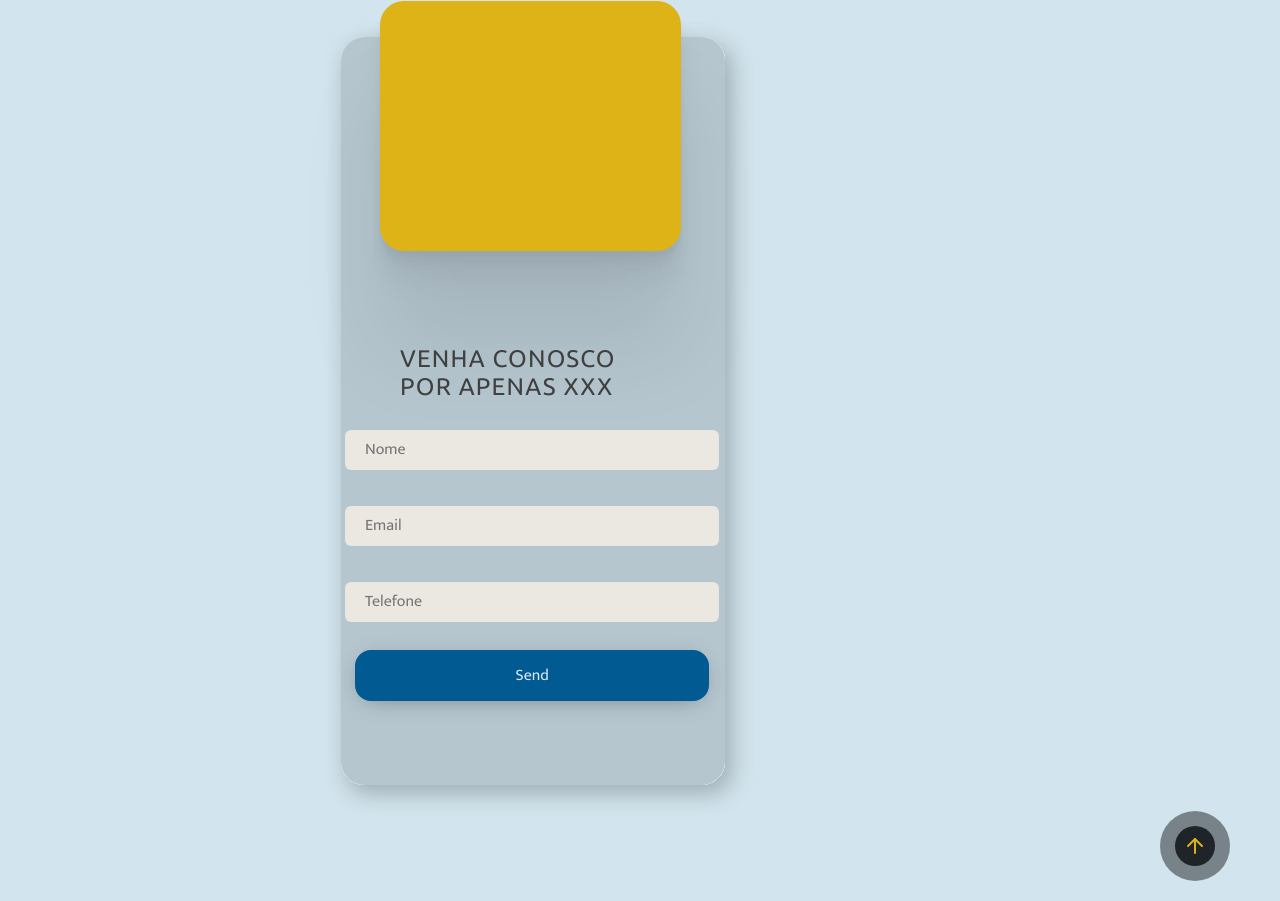
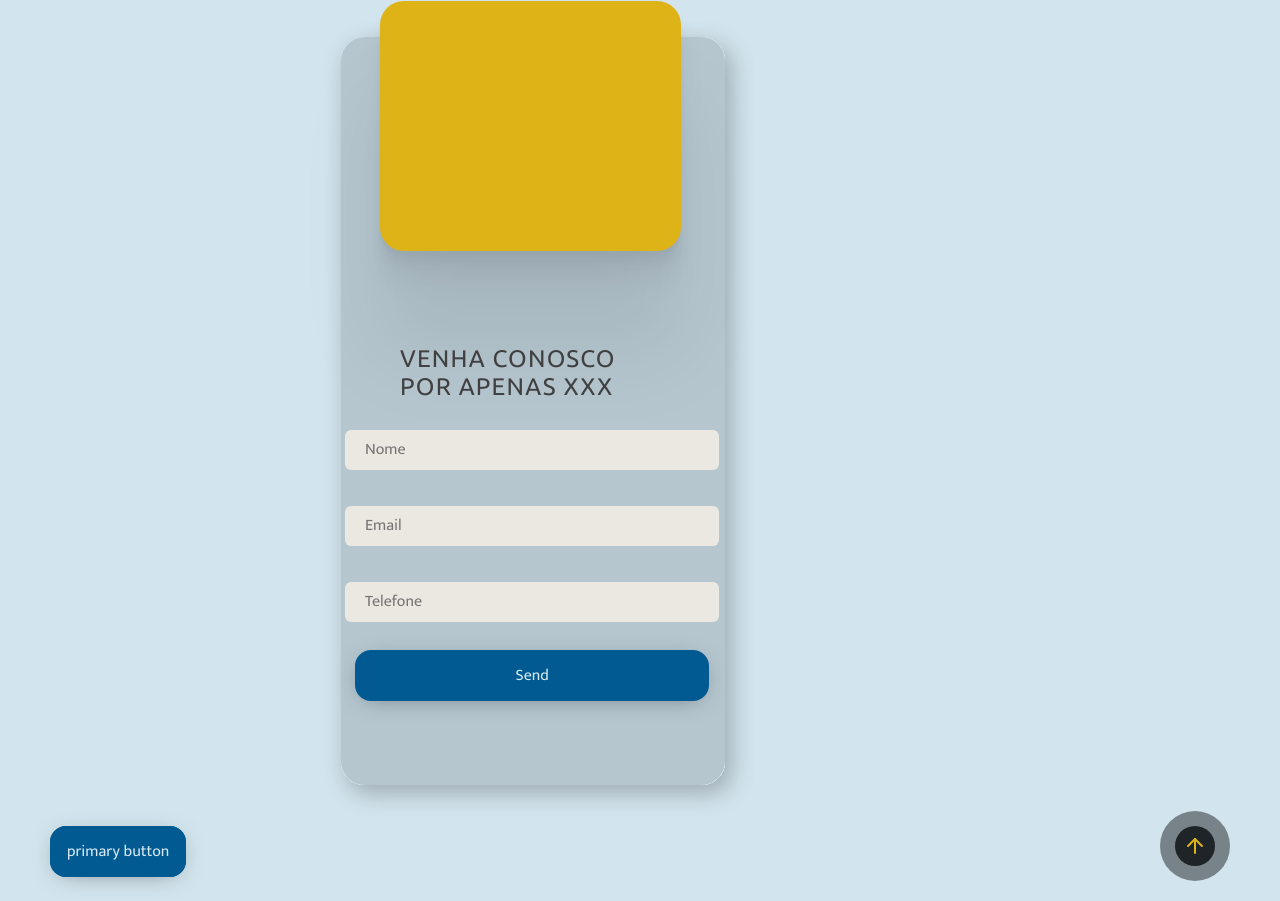
Before and after one commit to Connected-Live/Extra-Income, a plain HTML site: page index.html in a window 1280 px wide. Shown: the part 3317-4218 px from the top of the page. Drawn offline with Linux system fonts and the light colour scheme.

Commit message:
redirect button

```diff
--- a/index.html
+++ b/index.html
@@ -198,6 +198,9 @@
                 <img src="./src/image/icons/arrow.svg" alt="arrow up" class="arrow_up">
             </a>
         </div>
+        <div class="button_final">
+            <a href="#" class="primary_button">primary button</a>
+        </div>
     </main>
 
 </body>
```
